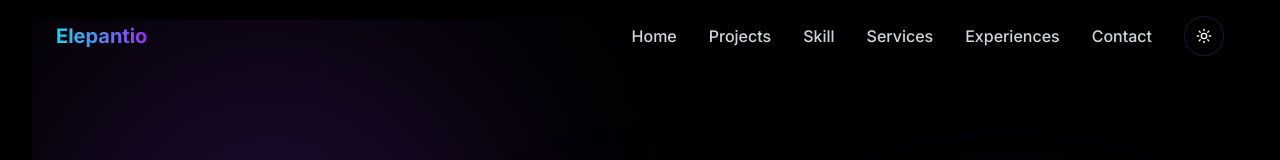
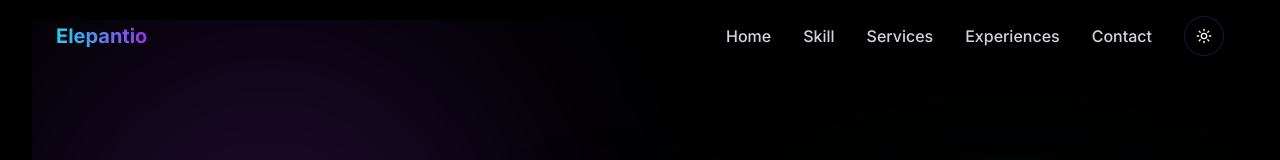
Before and after one commit to elepantio/elepantio, a Next.js app: page / in a window 1280 px wide. Shown: the top 160 px of the page. Built offline with nearby package versions, Linux system fonts and the light colour scheme.

Commit message:
feat: temporary hidden project navbar

```diff
--- a/components/navbar.tsx
+++ b/components/navbar.tsx
@@ -1,13 +1,14 @@
 "use client"
 
-import { useState } from "react"
-import { motion, useScroll, useTransform } from "framer-motion"
-import { Menu, X } from "lucide-react"
-import { Button } from "@/components/ui/button"
-import { useMobile } from "@/hooks/use-mobile"
-import { ThemeToggle } from "@/components/theme-toggle"
-import LanguageToggle from "@/components/language-toggle"
-import { useLanguage } from "@/contexts/language-context"
+import { motion, useScroll, useTransform } from 'framer-motion';
+import { Menu, X } from 'lucide-react';
+import { useState } from 'react';
+
+import LanguageToggle from '@/components/language-toggle';
+import { ThemeToggle } from '@/components/theme-toggle';
+import { Button } from '@/components/ui/button';
+import { useLanguage } from '@/contexts/language-context';
+import { useMobile } from '@/hooks/use-mobile';
 
 export default function Navbar() {
   const [isMenuOpen, setIsMenuOpen] = useState(false)
@@ -29,7 +30,7 @@ export default function Navbar() {
   const navItems = [
     { name: "Home", id: "hero" },
     // { name: t("nav.about"), id: "collaboration" },
-    { name: "Projects", id: "projects" },
+    // { name: "Projects", id: "projects" },
     { name: "Skill", id: "features" },
     // { name: t("nav.techStack"), id: "tech-stack" },
     // { name: t("nav.clients"), id: "clients" },
@@ -79,7 +80,7 @@ export default function Navbar() {
             </nav>
           ) : (
             <div className="flex items-center gap-4">
-              <LanguageToggle />
+              {/* <LanguageToggle /> */}
               <ThemeToggle />
               <Button
                 variant="ghost"
```
